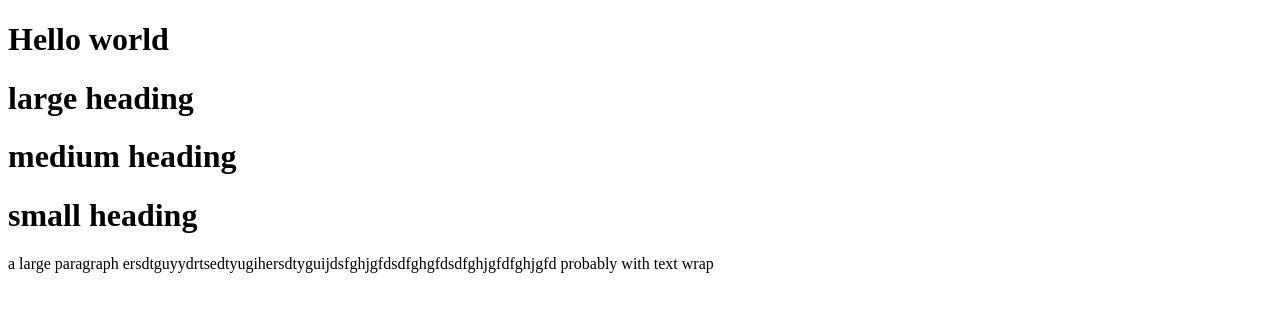
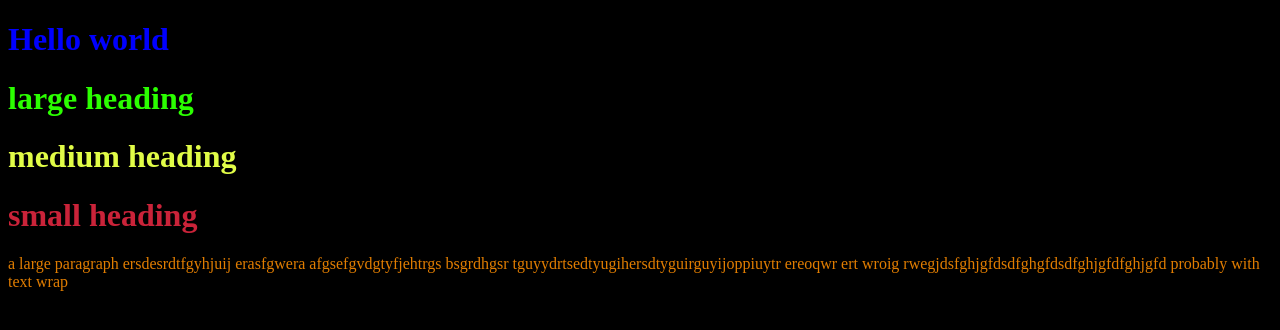
Before and after one commit to Skparab1/html-css-test, a plain HTML site: page index.html in a window 1280 px wide. Drawn offline with Linux system fonts and the light colour scheme.

Commit message:
added styling

```diff
--- a/index.html
+++ b/index.html
@@ -2,14 +2,17 @@
 <html>
 <head>
 <title>HTML test page</title>
+<style>
+    body {background-color: rgb(0, 0, 0);}
+</style>
 </head>
 <body>
 
-<h1>Hello world</h1>
-<h1>large heading</h1>
-<h1>medium heading</h1>
-<h1>small heading</h1>
-<p>a large paragraph ersdtguyydrtsedtyugihersdtyguijdsfghjgfdsdfghgfdsdfghjgfdfghjgfd probably with text wrap</p>
+<h1 style="color:rgb(0, 0, 255);">Hello world</h1>
+<h1 style="color:rgb(43, 255, 0);">large heading</h1>
+<h1 style="color:rgb(225, 252, 71);">medium heading</h2>
+<h1 style="color:rgb(202, 35, 57);">small heading</h3>
+<p style="color:rgb(225, 125, 0);"> a large paragraph ersdesrdtfgyhjuij erasfgwera afgsefgvdgtyfjehtrgs bsgrdhgsr tguyydrtsedtyugihersdtyguirguyijoppiuytr ereoqwr ert wroig rwegjdsfghjgfdsdfghgfdsdfghjgfdfghjgfd probably with text wrap</p>
 
 </body>
 </html>
```
